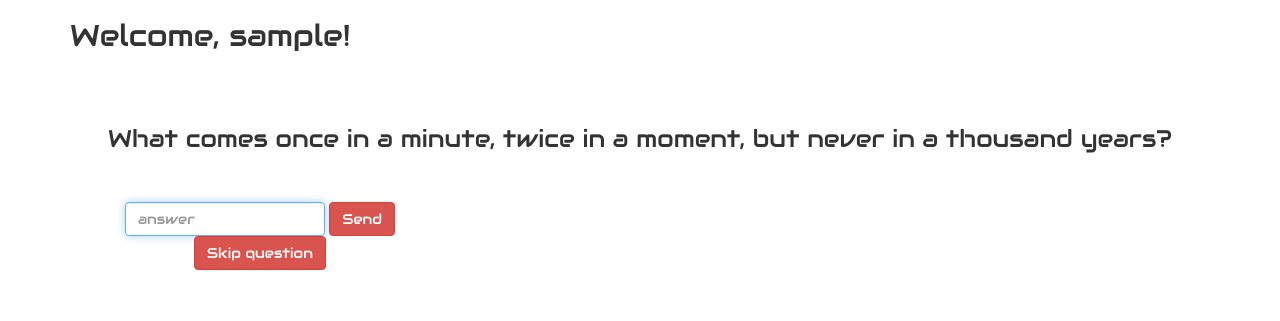
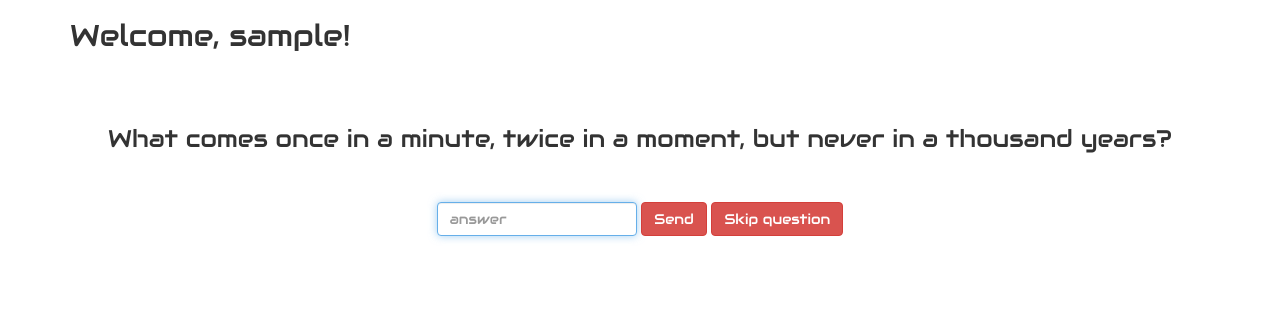
Before and after one commit to luisanegri/Practical-Python, a Flask app: a page that uses templates/game.html in a window 1280 px wide. Shown: the part 161-482 px from the top of the page. Run offline with Flask 2, Linux system fonts and the light colour scheme; some libraries are stand-ins or nearby versions.

Commit message:
aligning button

```diff
--- a/static/style.css
+++ b/static/style.css
@@ -28,10 +28,12 @@ body {
     text-align: center;
     margin-top: 74px;
     margin-bottom: 50px;
+    font-weight: normal;
 }
 
 .result {
     text-align: center;
+    padding: 50px;
 }
 
 .display-result {
--- a/templates/game.html
+++ b/templates/game.html
@@ -12,21 +12,22 @@
                 <h3 class="riddle_index"> {{data[riddle_index]["question"]}} </h3>
             </div>
             <!--ANSWER-->
-            <div class="col-md-4 answer-riddle">
+            <div class="col-md-12 answer-riddle">
                 <form method="POST" class="form-inline">
                     <input type="text" class="form-control" placeholder="answer" name="response" id="response" autofocus>
                     <input type="hidden" name="riddle_index" id="riddle_index" value="{{ riddle_index }}">
                     <button class="btn btn-danger">Send</button>
-                </form>
-                <form method="POST" class="form-inline">
+
                     <input type="hidden" name="riddle_index" id="riddle_index" value="{{ riddle_index + 1 }}">
                     <button class="btn btn-danger">Skip question</button>
+
                 </form>
+
             </div>
+
             <!--RESULT-->
             <div class="result">
                 <h2 class="display-result" id="user_score">{{ points }}</h2>
-                <h2>{{ wrong }}</h2>
             </div>
          </div>
 
```
